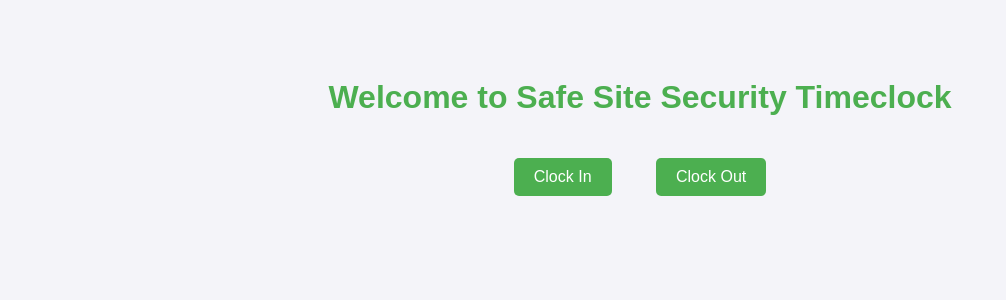
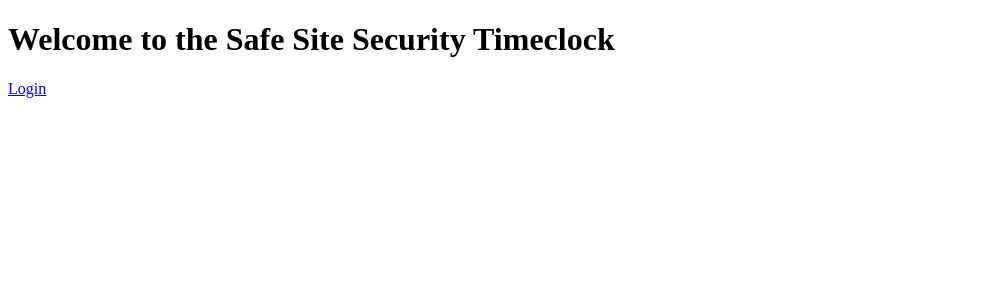
Before and after one commit to SafeSiteDev/SafeSite-Timeclock, a Flask app: page / in a window 1280 px wide. Shown: the top 300 px of the page, without its empty margins (0-1006 px from the left). Run offline with Flask 3, Linux system fonts and the light colour scheme.

Commit message:
Update index.html

```diff
--- a/templates/index.html
+++ b/templates/index.html
@@ -4,11 +4,9 @@
     <meta charset="UTF-8">
     <meta name="viewport" content="width=device-width, initial-scale=1.0">
     <title>Safe Site Security Timeclock</title>
-    <link rel="stylesheet" href="{{ url_for('static', filename='styles.css') }}">
 </head>
 <body>
-    <h1>Welcome to Safe Site Security Timeclock</h1>
-    <a href="{{ url_for('clockin') }}">Clock In</a>
-    <a href="{{ url_for('clockout') }}">Clock Out</a>
+    <h1>Welcome to the Safe Site Security Timeclock</h1>
+    <a href="{{ url_for('login') }}">Login</a>
 </body>
 </html>
```
